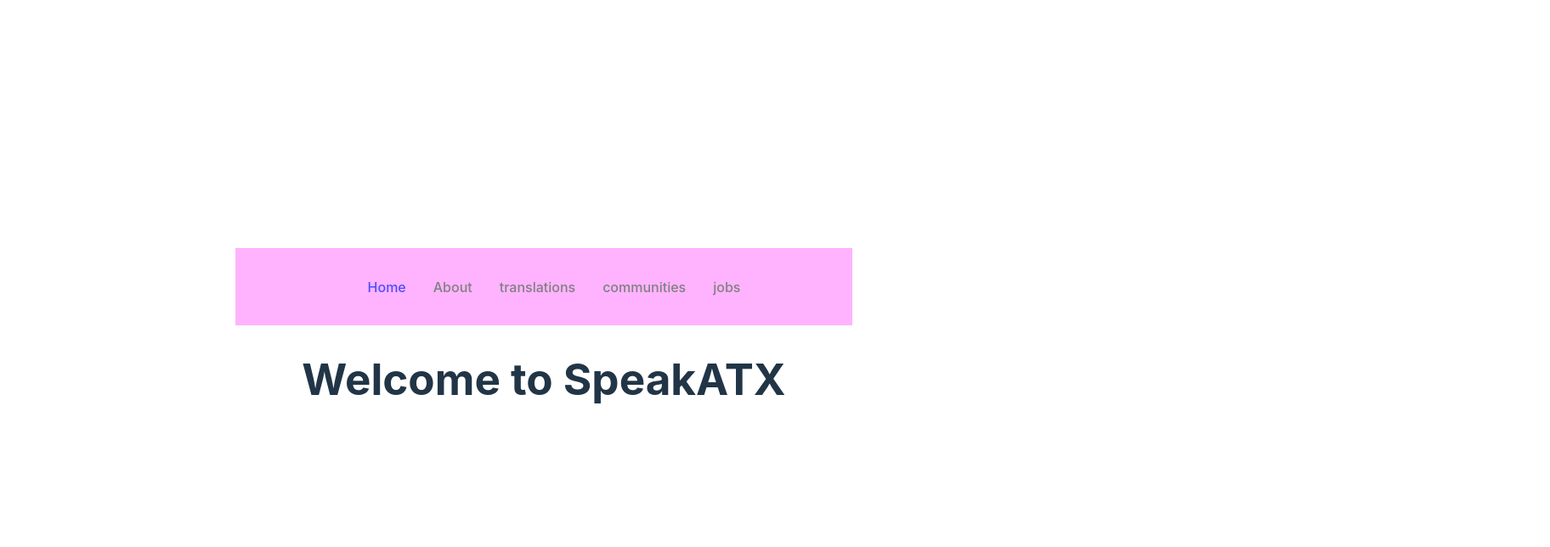
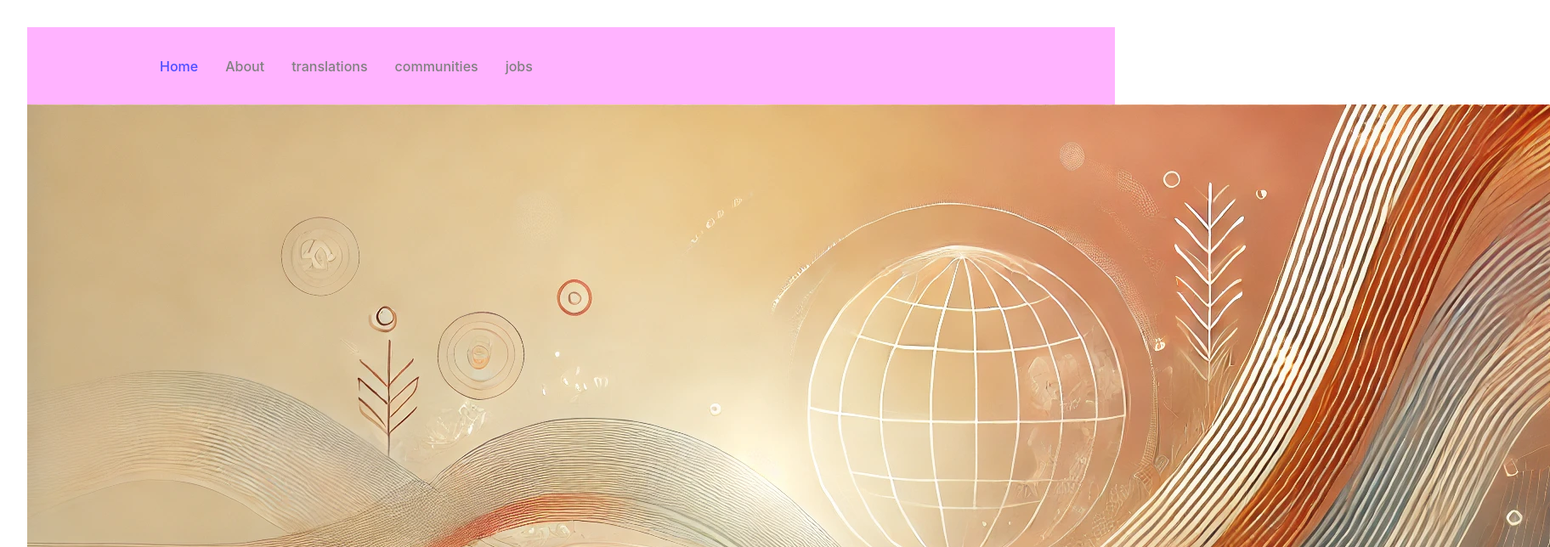
Before and after one commit to TorresEdwin/SpeakATX, a React (Vite) app in the folder frontend/: page / in a window 1280 px wide. Shown: the top 644 px of the page at 85% size, 1824 px wide, since content can reach past the window. Built offline with nearby package versions, Linux system fonts and the light colour scheme.

Commit message:
splash picture

```diff
--- a/frontend/src/App.jsx
+++ b/frontend/src/App.jsx
@@ -26,7 +26,7 @@
 
   return (
     <Router>
-            <Navbar />
+            <Navbar/>
             <Routes>
                 <Route exact path="/" element={<Home />} />
                 <Route path="/about" element={<About />} />
--- a/frontend/src/pages/index.jsx
+++ b/frontend/src/pages/index.jsx
@@ -1,12 +1,16 @@
 // Filename - pages/index.js
 
 import React from "react";
+import Picture from "../assets/picture.webp"
 
 const Home = () => {
     return (
-        <div>
-            <h1>Welcome to SpeakATX</h1>
-        </div>
+        <main className="splash-main">
+            <div className="splash-page">
+                <img src={Picture} className="splash-image"></img>
+                <h1 className="splash-title splash" >Welcome to SpeakATX</h1>
+            </div>
+        </main>
     );
 };
 
```
Also changed, not shown: frontend/src/assets/picture.webp (added).
